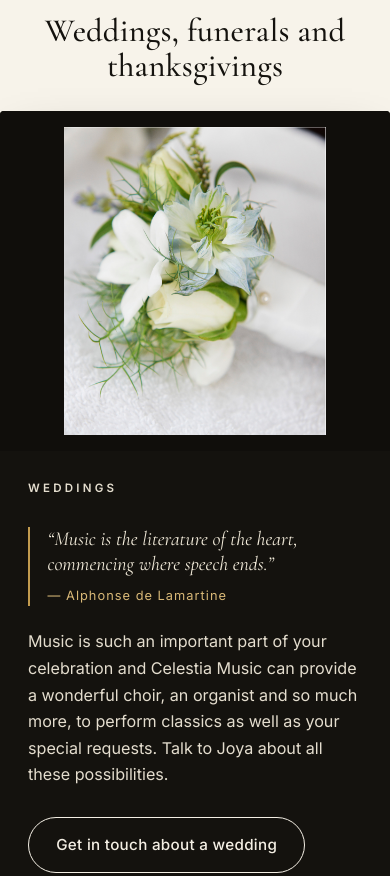
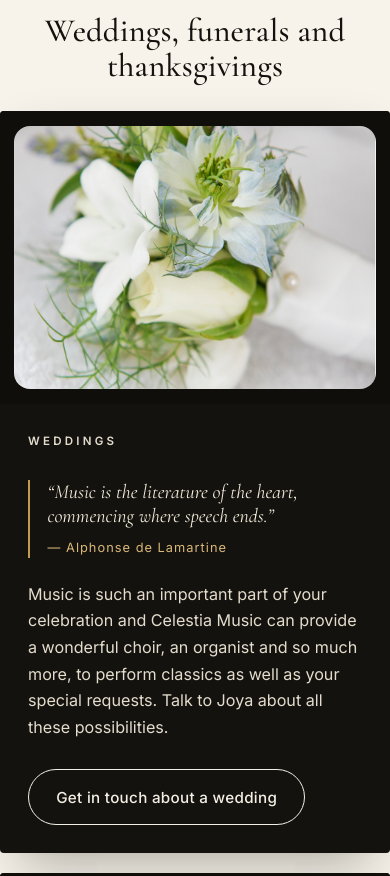
Before and after one commit to kitlogan/celestia-music-site, a plain HTML site: page index.html in a window 390 px wide. Shown: the part 2993-3869 px from the top of the page. Drawn offline with nearby package versions, Linux system fonts and the light colour scheme; no server answers.

Commit message:
Match current site's service-image treatment
The three event photos now FILL a rounded square frame (object-fit: cover,
~1:1, 16px radius) sitting on the dark card - mirroring the live site's
582x600 cover images - instead of the letterboxed 'contain' version that
looked off. Mobile uses a 4:3 frame.

```diff
--- a/styles.css
+++ b/styles.css
@@ -321,10 +321,13 @@ a:focus-visible, button:focus-visible, .btn:focus-visible, audio:focus-visible {
   box-shadow: var(--shadow);
 }
 .service--reverse .service__media { order: 2; }
-.service__media { position: relative; min-height: 400px; background: #100e0b; }
-/* Show the whole photo in its correct (portrait) orientation, sitting on the
-   dark card, rather than a cropped / "shortened" landscape slice. */
-.service__media img { position: absolute; inset: 0; width: 100%; height: 100%; object-fit: contain; padding: clamp(1rem, 2.5vw, 1.75rem); }
+/* Match the current site: the photo FILLS a rounded frame (cover) and sits on
+   the dark card — substantial and square, not a letterboxed / shortened slice. */
+.service__media { aspect-ratio: 1 / 1; background: #100e0b; padding: clamp(0.9rem, 2vw, 1.5rem); }
+.service__media img {
+  width: 100%; height: 100%; object-fit: cover; object-position: center;
+  border-radius: 16px; display: block;
+}
 .service__body {
   padding: clamp(1.75rem, 3.5vw, 3rem);
   display: flex; flex-direction: column; justify-content: center;
@@ -338,7 +341,7 @@ a:focus-visible, button:focus-visible, .btn:focus-visible, audio:focus-visible {
 @media (max-width: 820px) {
   .service { grid-template-columns: 1fr; }
   .service--reverse .service__media { order: 0; }
-  .service__media { min-height: 340px; }
+  .service__media { aspect-ratio: 4 / 3; }
 }
 
 /* =========================================================
```
